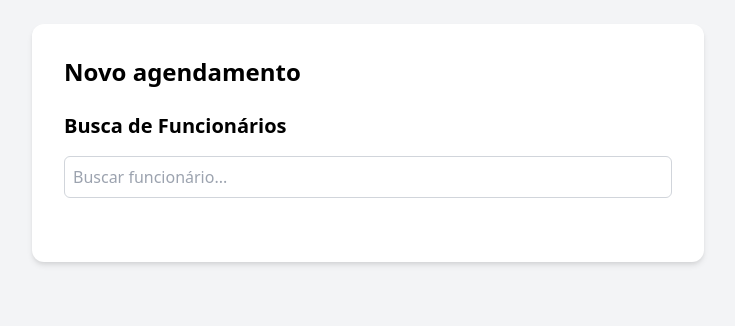
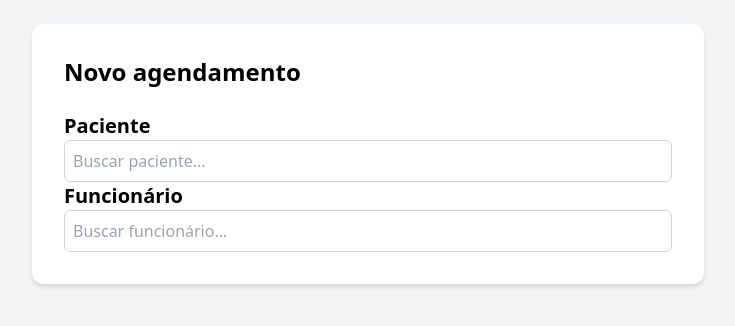
Before and after one commit to CWebler/tekove, a Flask app: page /funcionarios_page in a window 1280 px wide. Shown: the top 326 px of the page, without its empty margins (272-1007 px from the left). Run offline with Flask 3, Linux system fonts and the light colour scheme; data that the repository does not hold is empty; some libraries are stand-ins or nearby versions.

Commit message:
alinhamento do dropdown e dropdown para pacientes

```diff
--- a/app/templates/index.html
+++ b/app/templates/index.html
@@ -11,13 +11,21 @@
 <body class="bg-gray-100 p-6">
     <div class="max-w-2xl mx-auto bg-white p-8 rounded-xl shadow-md">
         <h1 class="text-2xl font-bold mb-6">Novo agendamento</h1>
-        <h2 class="text-xl font-semibold mb-4">Busca de Funcionários</h2>
-        <input type="text" id="search" name="search" placeholder="Buscar funcionário..."
-               hx-get="/search_funcionarios" hx-trigger="input changed delay:500ms" hx-target="#results" hx-swap="innerHTML"
-               class="w-full p-2 border border-gray-300 rounded-md mb-4">
-        <div id="results" class="mt-4">
-            <!-- Os resultados da busca serão inseridos aqui -->
+        <div>
+            <label class="text-xl font-semibold mb-4">Paciente</label>
+            <input type="text" id="search" name="search" placeholder="Buscar paciente..."
+                   hx-get="/search_funcionarios" hx-trigger="input changed delay:500ms" hx-target="#results2" hx-swap="innerHTML"
+                   class="w-full p-2 border border-gray-300 rounded-md">
+                   <div id="results2" class="relative"></div>
         </div>
+        <div>
+            <label class="text-xl font-semibold mb-4">Funcionário</label>
+            <input type="text" id="search" name="search" placeholder="Buscar funcionário..."
+                   hx-get="/search_funcionarios" hx-trigger="input changed delay:500ms" hx-target="#results" hx-swap="innerHTML"
+                   class="w-full p-2 border border-gray-300 rounded-md">
+                   <div id="results" class="relative"></div>
+        </div>
+
     </div>
 </body>
 </html>
--- a/app/templates/partials/funcionarios_list.html
+++ b/app/templates/partials/funcionarios_list.html
@@ -1,5 +1,5 @@
-<ul>
+<ul class="absolute z-10 w-full bg-white border border-gray-300 rounded-md mt-2 shadow-lg">
     {% for funcionario in funcionarios %}
-        <li>{{ funcionario[1] }} - {{ funcionario[2] }}</li>
+        <li class="px-4 py-2 cursor-pointer hover:bg-gray-200">{{ funcionario[1] }} - {{ funcionario[2] }}</li>
     {% endfor %}
 </ul>
```
